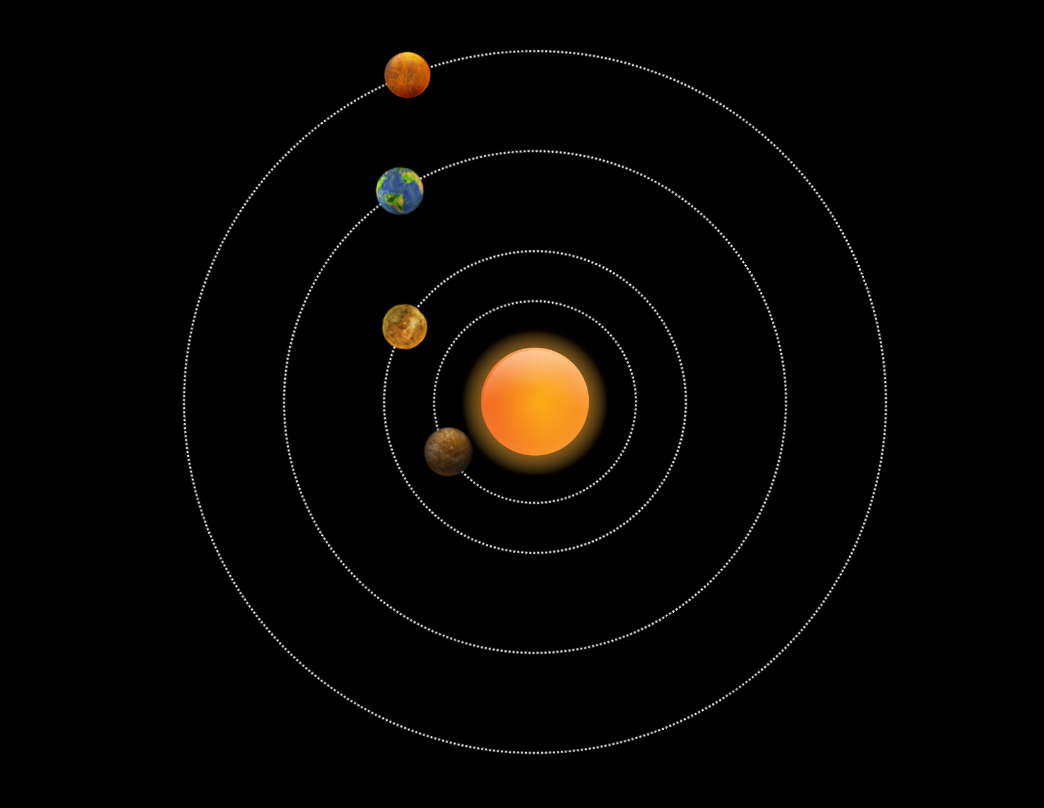
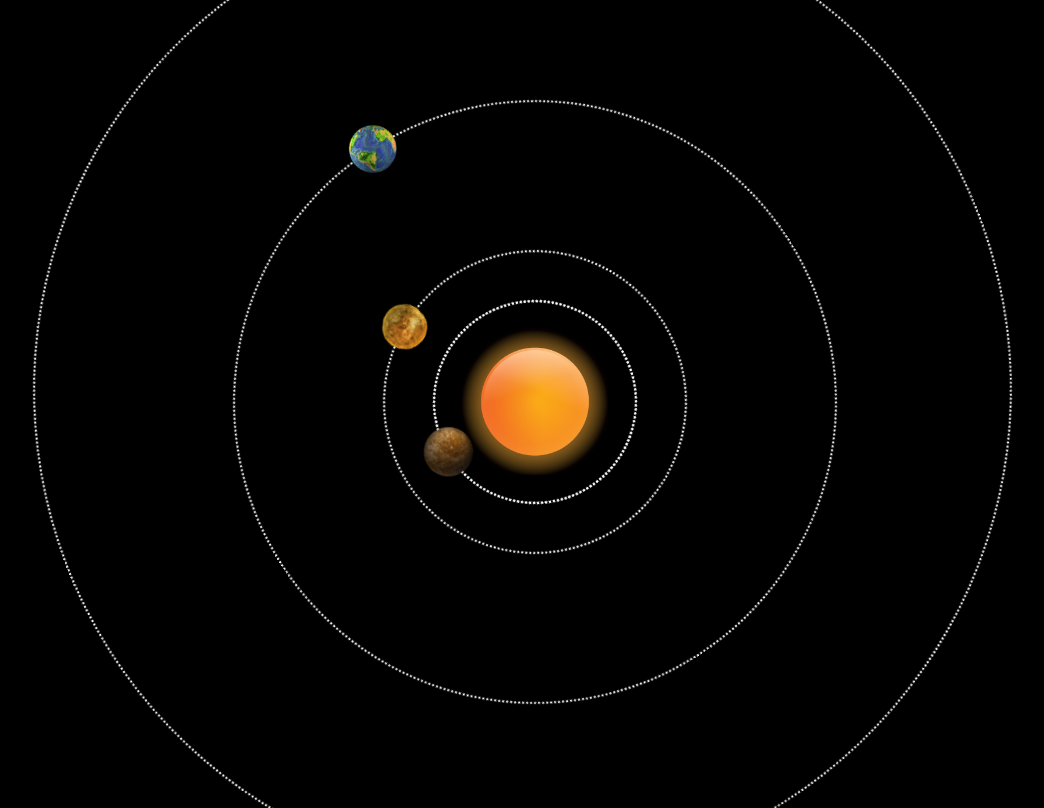
Before and after one commit to guti15/Astro140A.github.io, a plain HTML site: page index.html in a window 1280 px wide. Shown: the whole page, without its empty margins (107-1151 px from the left). Drawn offline with Linux system fonts and the light colour scheme.

Commit message:
changed the distance of orbit

```diff
--- a/Astro140.css
+++ b/Astro140.css
@@ -1,5 +1,3 @@
-
-
 html, body {
     /* The universe takes up all available space */
     width: 100%;
@@ -11,6 +9,7 @@ html, body {
 
 #sun {
     position: absolute;
+
     /* Positions the top-left corner of the image to be *
     /* in the middle of the box */
     top: 50%;
@@ -154,10 +153,10 @@ html, body {
     top: 50%;
     left: 50%;
 
-    width: 500px;
-    height: 500px;
-    margin-top: -250px;
-    margin-left: -250px;
+    width: 600px;
+    height: 600px;
+    margin-top: -300px;
+    margin-left: -300px;
 
     border-width: 2px;
     border-style: dotted;
@@ -186,10 +185,10 @@ html, body {
     top: 50%;
     left: 50%;
 
-    width: 700px;
-    height: 700px;
-    margin-top: -350px;
-    margin-left: -350px;
+    width: 975px;
+    height: 975px;
+    margin-top: -500px;
+    margin-left: -500px;
 
     border-width: 2px;
     border-style: dotted;
--- a/index.html
+++ b/index.html
@@ -8,11 +8,14 @@
 
     <body>
 
-        <!-- Right below is an image of the sun -->
-        <a href="http://en.wikipedia.org/wiki/Sun">
-	  <img id="sun" src="./SUN.png">
-	</a>
+      <!-- right below is the image of the sun  -->
 
+      <img id="sun" src="./SUN.png">
+
+      <!-- Right below is an image of the sun -->
+	<div id='mercury-orbit'>
+	  <img id="mercury" src="./Mercury.png" alt="MERCURY" />
+	</div>
 
 
 
@@ -21,7 +24,6 @@
 	<div id='mercury-orbit'>
 	  <img id="mercury" src="./Mercury.png" alt="MERCURY" />
 	</div>
-
 
 
 	<!-- insert Venus  -->
```
